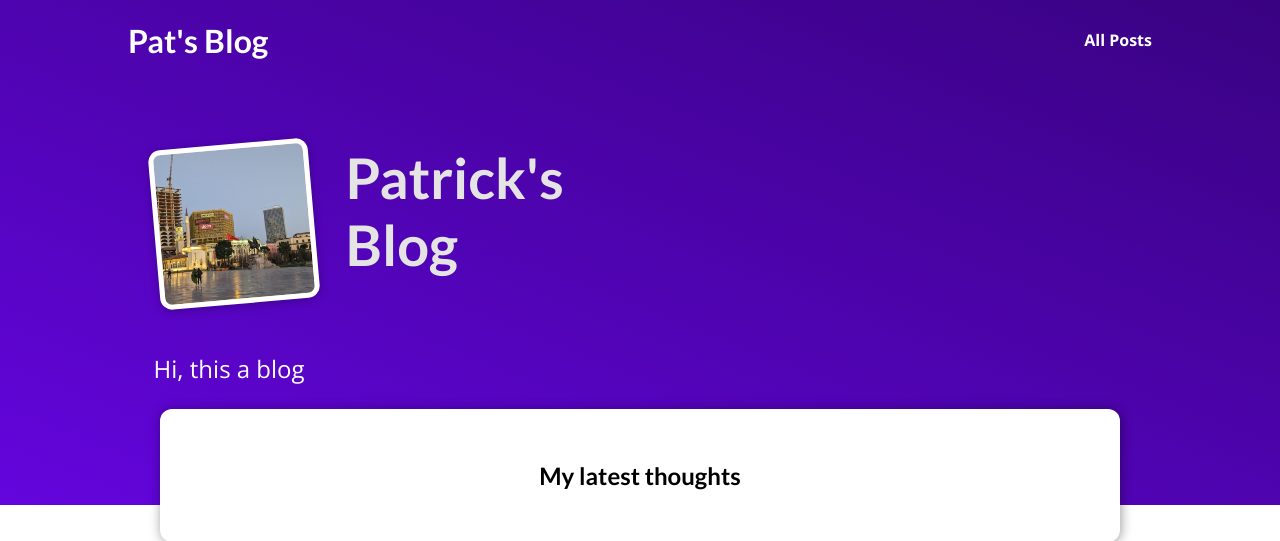
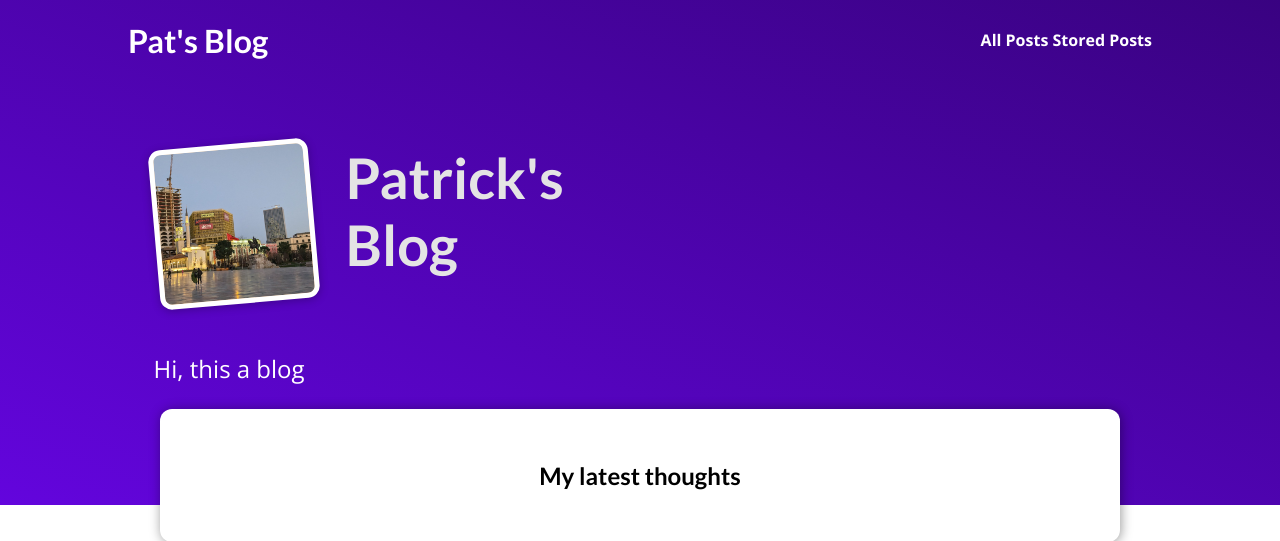
Before and after one commit to patrickhaetti/django-projects, a Django app: page / in a window 1280 px wide. Shown: the top 541 px of the page. Run offline with Django 3.2, Linux system fonts and the light colour scheme; data that the repository does not hold is empty.

Commit message:
chapter 198: - add sessions

```diff
--- a/my_site/blog/views.py
+++ b/my_site/blog/views.py
@@ -40,10 +40,10 @@ class SinglePostView(View):
     def get(self, request, slug):
         post = Post.objects.get(slug=slug)
         context = {
-          "post": post,
-          "post_tags": post.tags.all(),
-          "comment_form": CommentForm(),
-          "comments": post.comments.all().order_by("-id")
+            "post": post,
+            "post_tags": post.tags.all(),
+            "comment_form": CommentForm(),
+            "comments": post.comments.all().order_by("-id")
 
         }
         return render(request, "blog/post_detail.html", context)
@@ -53,20 +53,49 @@ class SinglePostView(View):
         post = Post.objects.get(slug=slug)
 
         if comment_form.is_valid():
-          comment = comment_form.save(commit=False)
-          comment.post = post
-          comment.save()
+            comment = comment_form.save(commit=False)
+            comment.post = post
+            comment.save()
 
-          return HttpResponseRedirect(reverse("post-detail-page", args=[slug]))
+            return HttpResponseRedirect(reverse("post-detail-page", args=[slug]))
 
         context = {
-          "post": post,
-          "post_tags": post.tags.all(),
-          "comment_form": comment_form,
-          "comments": post.comments.all().order_by("-id")
+            "post": post,
+            "post_tags": post.tags.all(),
+            "comment_form": comment_form,
+            "comments": post.comments.all().order_by("-id")
         }
         return render(request, "blog/post_detail.html", context)
 
+
 class ReadLaterView(View):
+    def get(self, request):
+        stored_posts = request.session.get("stored_posts")
+        context = {}
+
+        if stored_posts is None or len(stored_posts) == 0:
+            context["posts"] = []
+            context["has_posts"] = False
+        else:
+            # only fetch posts where ids of posts
+            # are part of the stored post lists
+            posts = Post.objects.filter(id__in=stored_posts)
+            context["posts"] = posts
+            context["has_posts"] = True
+
+        return render(request, "blog/stored_posts.html", context)
+
+
     def post(self, request):
-        pass
+        stored_posts = request.session.get("stored_posts")
+
+        if stored_posts is None:
+            stored_posts = []
+
+        post_id = int(request.POST["post_id"])
+
+        if post_id not in stored_posts:
+            stored_posts.append(post_id)
+            request.session["stored_posts"] = stored_posts
+
+        return HttpResponseRedirect("/")
--- a/my_site/templates/base.html
+++ b/my_site/templates/base.html
@@ -18,6 +18,7 @@
         <h1><a href="{% url "starting-page" %}">Pat's Blog</a></h1>
         <nav>
             <a href="{% url "posts-page" %}">All Posts</a>
+            <a href="{% url "read-later" %}">Stored Posts</a>
         </nav>
     </header>
     {% block content %}{% endblock  %}
```
Also changed, not shown: instructions.md (+3 -1 lines), my_site/blog/templates/blog/stored_posts.html (added, +21 -0 lines).
